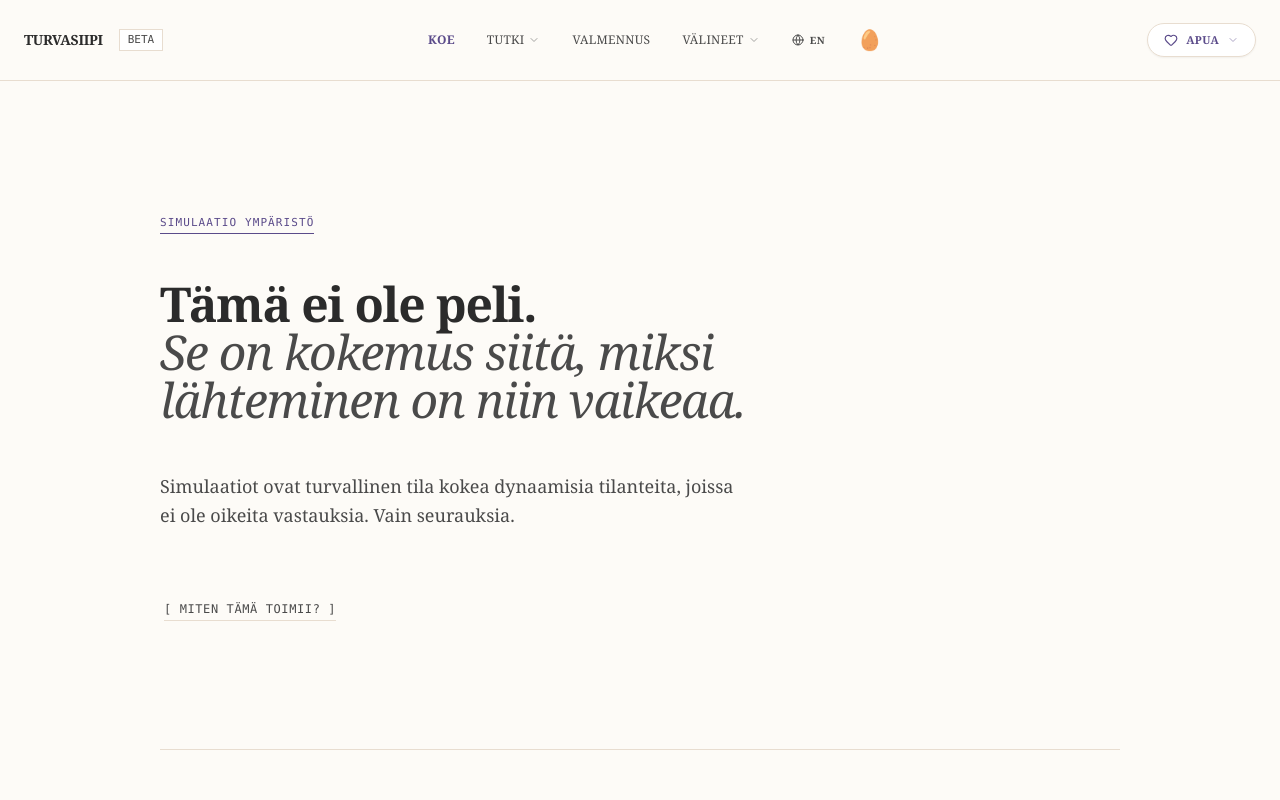
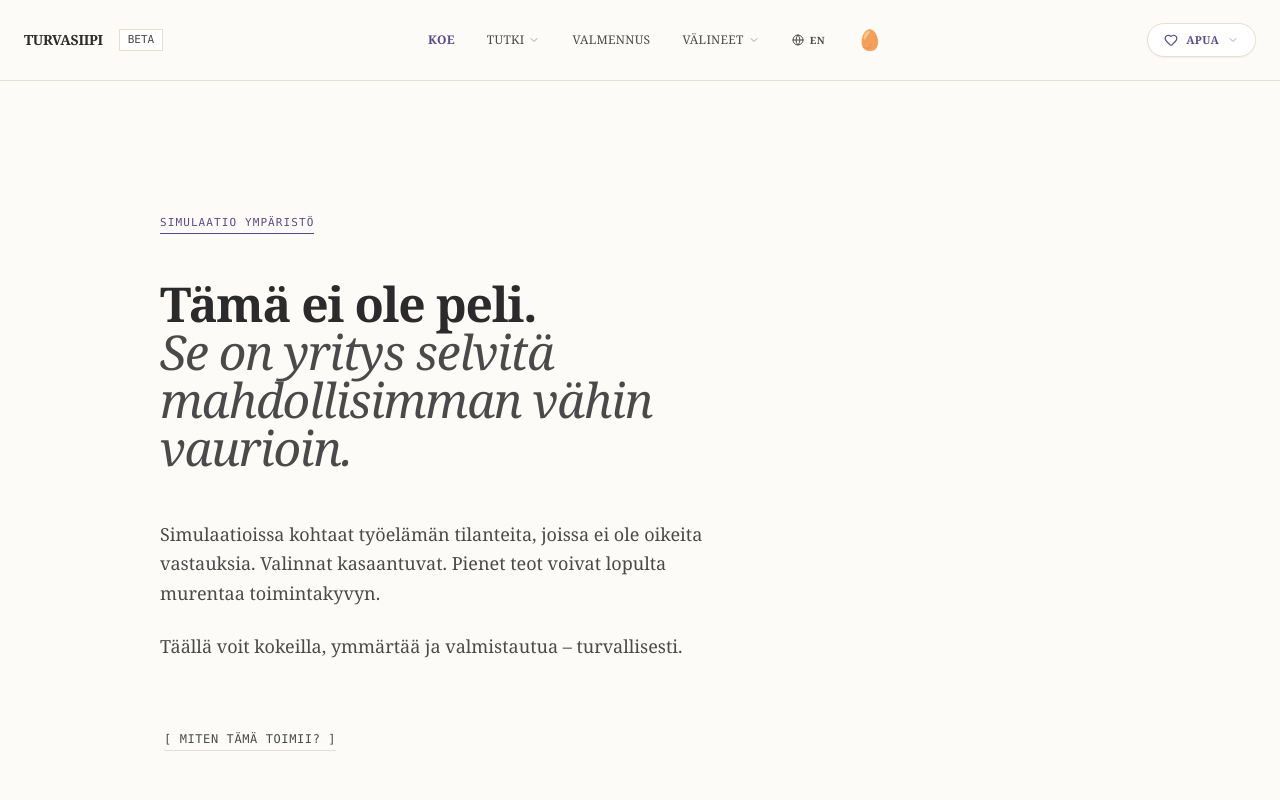
Before and after one commit to JoonasHuhta/Turvasiipi, a Next.js app: page /simulaatio in a window 1280 px wide. Shown: the top 800 px of the page. Built offline with nearby package versions, Linux system fonts and the light colour scheme.

Commit message:
feat: refine simulation page hero copy

```diff
--- a/src/app/simulaatio/page.tsx
+++ b/src/app/simulaatio/page.tsx
@@ -21,13 +21,18 @@ export default function SimulatorPage() {
 
                 <h1 className="text-4xl md:text-5xl font-bold text-[#2B2B2B] leading-[1.1] tracking-tight">
                     Tämä ei ole peli. <br />
-                    <span className="text-[#4A4A4A] font-normal italic">Se on kokemus siitä, miksi lähteminen on niin vaikeaa.</span>
+                    <span className="text-[#4A4A4A] font-normal italic">Se on yritys selvitä mahdollisimman vähin vaurioin.</span>
                 </h1>
 
-                <p className="text-lg text-[#4A4A4A] leading-relaxed max-w-xl">
-                    Simulaatiot ovat turvallinen tila kokea dynaamisia tilanteita, joissa ei ole oikeita vastauksia.
-                    Vain seurauksia.
-                </p>
+                <div className="space-y-6 max-w-xl">
+                    <p className="text-lg text-[#4A4A4A] leading-relaxed">
+                        Simulaatioissa kohtaat työelämän tilanteita, joissa ei ole oikeita vastauksia.
+                        Valinnat kasaantuvat. Pienet teot voivat lopulta murentaa toimintakyvyn.
+                    </p>
+                    <p className="text-lg text-[#4A4A4A] leading-relaxed">
+                        Täällä voit kokeilla, ymmärtää ja valmistautua – turvallisesti.
+                    </p>
+                </div>
 
                 <div className="pt-4">
                     <Dialog>
```
